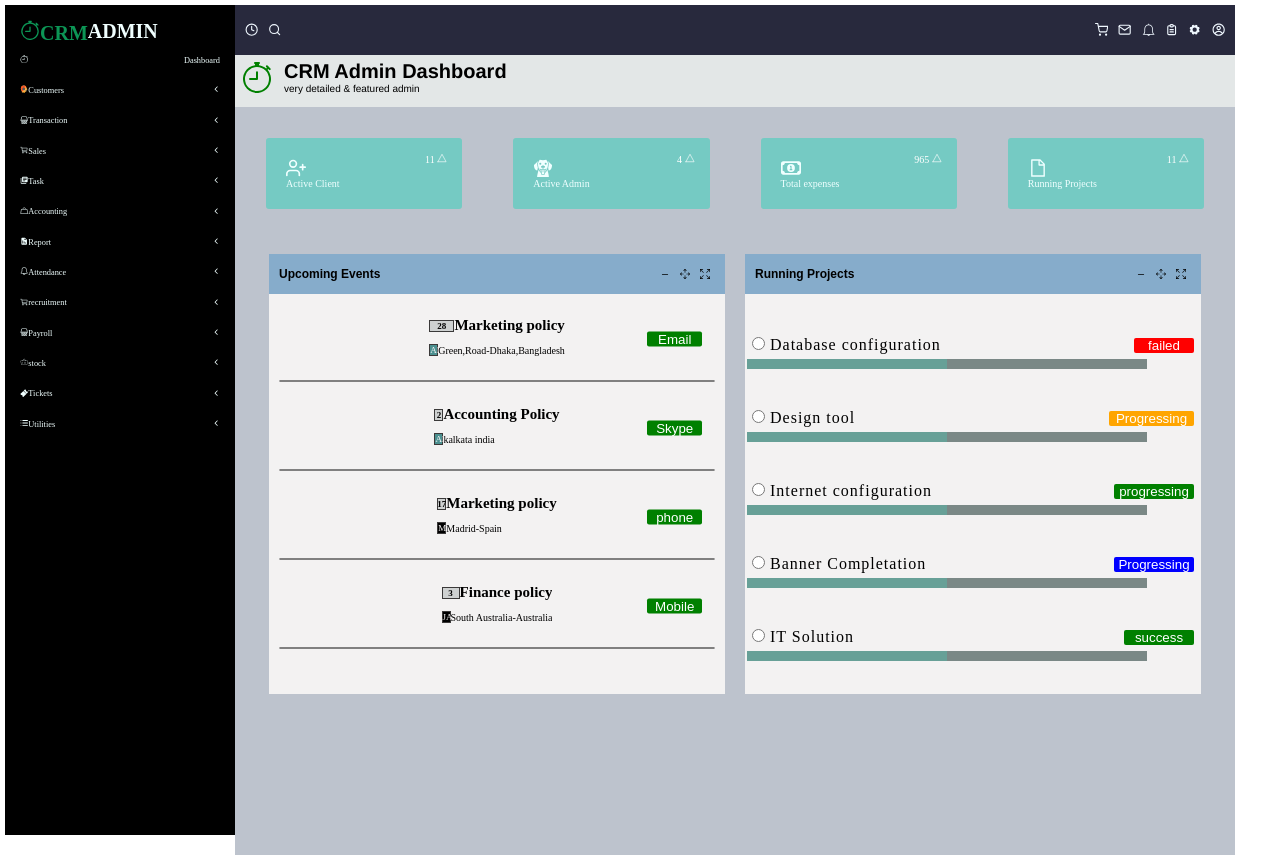
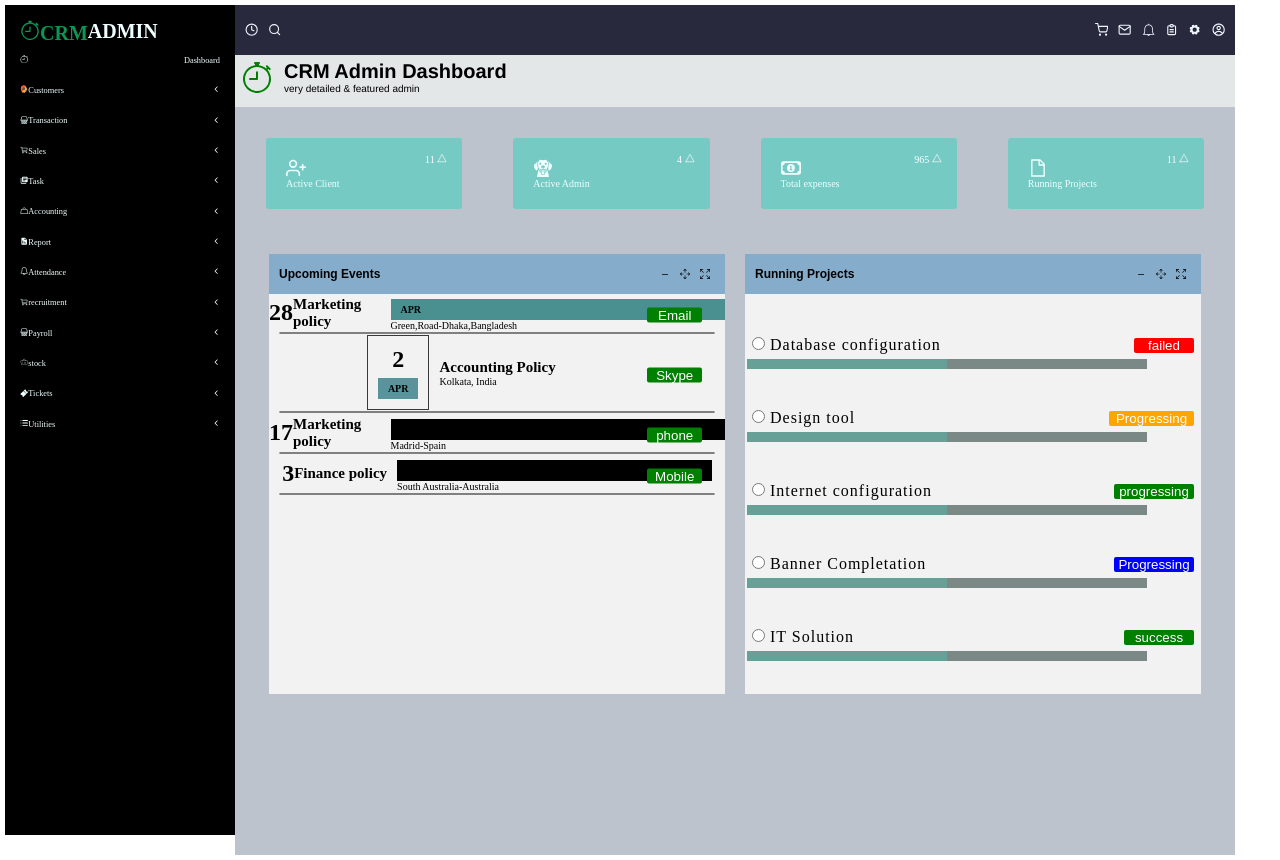
Before and after one commit to nawagirwacatherine/FINAL-INTERVIEW, a React (Vite) app in the folder final-interview/: page / in a window 1280 px wide. Built offline with nearby package versions, Linux system fonts and the light colour scheme.

Commit message:
change the display for the section

```diff
--- a/final-interview/src/App.css
+++ b/final-interview/src/App.css
@@ -215,17 +215,28 @@ gap: 10px;
 }
 
 .date-month {
-  padding: 20px;
+  /* padding: 20px;
   color: white;
  margin: 3px;
   display: flex;
   flex-direction: column;
+  gap: 10px; */
+
+  display: grid;
+  grid-template-columns: 1fr 3fr;
   gap: 10px;
+  align-items: center;
 
 }
 
-.date {
-  width: 7px;
+.date-column {
+  display: flex;
+  flex-direction: column;
+  align-items: center;
+  justify-content: center;
+  border: 1px solid rgb(58, 57, 57);
+  padding: 10px;
+  /* width: 7px;
   border: 1px solid rgb(58, 57, 57);
   background-color: rgb(206, 209, 209);
   color: black;
@@ -234,14 +245,27 @@ gap: 10px;
   display: flex;
   justify-content: center;
   align-items: center;
-  font-weight: bold;
+  font-weight: bold; */
 
 
 
 
 }
 
-.date2 {
+.date {
+  font-weight: bold;
+  font-size: 24px;
+}
+
+.month {
+  background-color: rgb(89, 148, 156);
+  color: black;
+  padding: 5px 10px;
+  margin-top: 5px;
+  font-weight: bold;
+}
+
+/* .date2 {
   display: flex;
   align-items: center;
   overflow: hidden;
@@ -258,7 +282,7 @@ gap: 10px;
   background-color: rgb(75, 144, 144);
   font-size: xx-small;
 
-}
+} */
 h1{
   display: flex;
 
--- a/final-interview/src/pages/MarketingPolicy.jsx
+++ b/final-interview/src/pages/MarketingPolicy.jsx
@@ -27,8 +27,21 @@ function MarketingPolicy  () {
 
          <section style={{display:"flex", flexDirection:"column", alignItems:"center", position:"relative"}}>
             <div className="date-month">
-            <div className="date1"><div className="date">2</div><div><h1>Accounting Policy</h1></div></div>
-            <div className="date2"><div className="month"  style={{backgroundColor:" rgb(75, 144, 144)"}}>APR</div><div><p>kalkata india</p></div></div>
+                <div className="date-column">
+                    <div className="date">
+                 2
+                    </div>
+
+                    <div className="month"> APR</div>
+
+                </div>
+
+                <div className="text-column">
+                    <h1>Accounting Policy</h1>
+                    <p>Kolkata, India</p>
+
+                </div>
+
             </div>
             <button style={{
                 border:"none",
```
